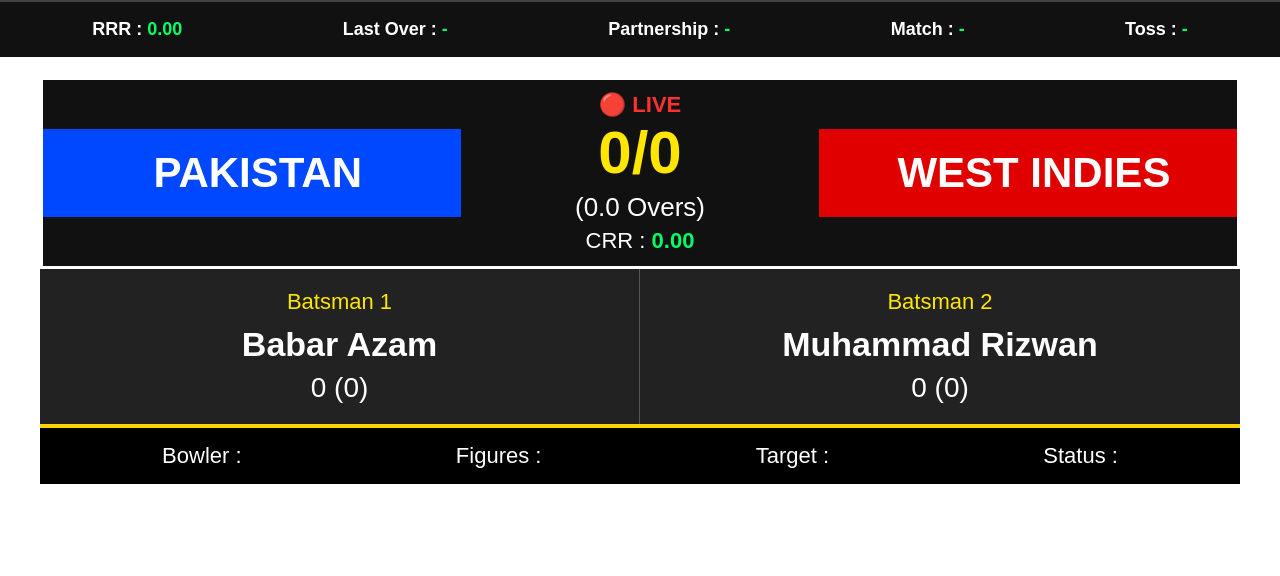
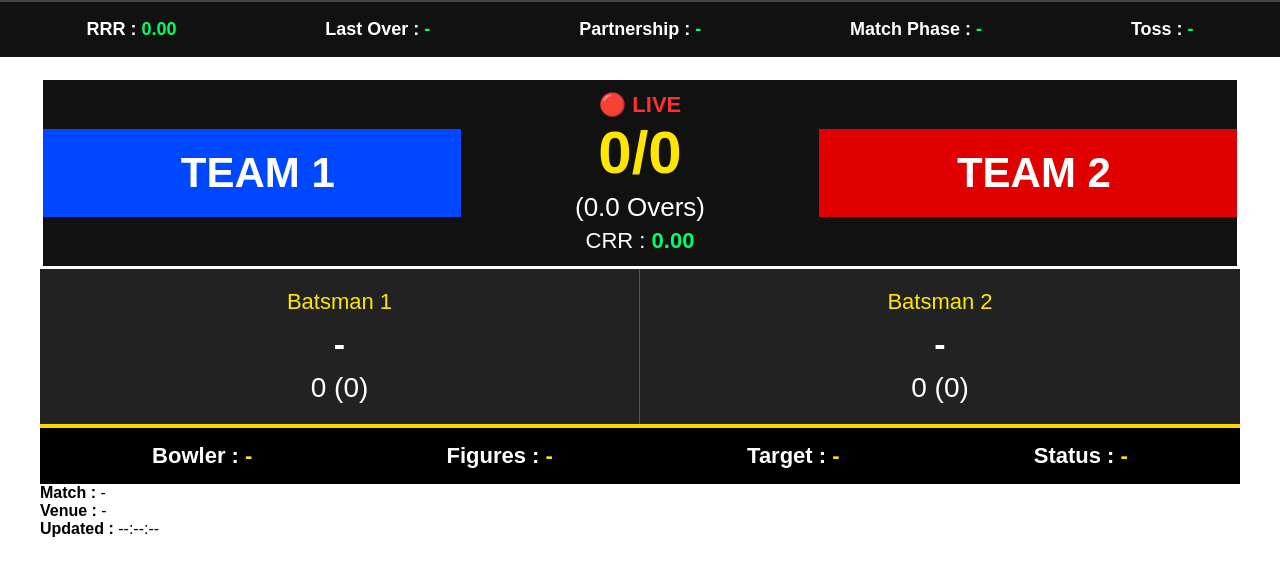
Before and after one commit to sabirali173-lgtm/cricket-scoreboard, a website with bundled scripts: page index.html in a window 1280 px wide. Built offline with nearby package versions, Linux system fonts and the light colour scheme; no server answers.

Commit message:
Update index.html

```diff
--- a/index.html
+++ b/index.html
@@ -2,6 +2,7 @@
 <html lang="en">
 
 <head>
+
 <meta charset="UTF-8">
 <meta name="viewport" content="width=device-width, initial-scale=1.0">
 
@@ -15,30 +16,15 @@
 
 <div class="extra-info">
 
-    <div>
-        <b>RRR :</b>
-        <span id="rrr">0.00</span>
-    </div>
+    <div><b>RRR :</b> <span id="rrr">0.00</span></div>
 
-    <div>
-        <b>Last Over :</b>
-        <span id="lastOver">-</span>
-    </div>
+    <div><b>Last Over :</b> <span id="lastOver">-</span></div>
 
-    <div>
-        <b>Partnership :</b>
-        <span id="partnership">-</span>
-    </div>
+    <div><b>Partnership :</b> <span id="partnership">-</span></div>
 
-    <div>
-        <b>Match :</b>
-        <span id="matchPhase">-</span>
-    </div>
+    <div><b>Match Phase :</b> <span id="matchPhase">-</span></div>
 
-    <div>
-        <b>Toss :</b>
-        <span id="toss">-</span>
-    </div>
+    <div><b>Toss :</b> <span id="toss">-</span></div>
 
 </div>
 
@@ -47,8 +33,11 @@
     <div class="top-bar">
 
         <div class="team left">
+
             <img id="team1Logo" class="team-logo" src="" alt="">
-            <span id="team1">Pakistan</span>
+
+            <span id="team1">Team 1</span>
+
         </div>
 
         <div class="score-box">
@@ -71,8 +60,11 @@
         </div>
 
         <div class="team right">
+
             <img id="team2Logo" class="team-logo" src="" alt="">
-            <span id="team2">West Indies</span>
+
+            <span id="team2">Team 2</span>
+
         </div>
 
     </div>
@@ -83,7 +75,7 @@
 
             <div class="title">Batsman 1</div>
 
-            <div id="batsman1">Babar Azam</div>
+            <div id="batsman1">-</div>
 
             <div id="batsman1Runs">0 (0)</div>
 
@@ -93,7 +85,7 @@
 
             <div class="title">Batsman 2</div>
 
-            <div id="batsman2">Muhammad Rizwan</div>
+            <div id="batsman2">-</div>
 
             <div id="batsman2Runs">0 (0)</div>
 
@@ -104,23 +96,42 @@
     <div class="bottom">
 
         <div>
-            Bowler :
-            <span id="bowler"></span>
+            <b>Bowler :</b>
+            <span id="bowler">-</span>
         </div>
 
         <div>
-            Figures :
-            <span id="bowlerFigures"></span>
+            <b>Figures :</b>
+            <span id="bowlerFigures">-</span>
         </div>
 
         <div>
-            Target :
-            <span id="target"></span>
+            <b>Target :</b>
+            <span id="target">-</span>
         </div>
 
         <div>
-            Status :
-            <span id="status"></span>
+            <b>Status :</b>
+            <span id="status">-</span>
+        </div>
+
+    </div>
+
+    <div class="match-info">
+
+        <div>
+            <b>Match :</b>
+            <span id="match">-</span>
+        </div>
+
+        <div>
+            <b>Venue :</b>
+            <span id="venue">-</span>
+        </div>
+
+        <div>
+            <b>Updated :</b>
+            <span id="updated">--:--:--</span>
         </div>
 
     </div>
```
